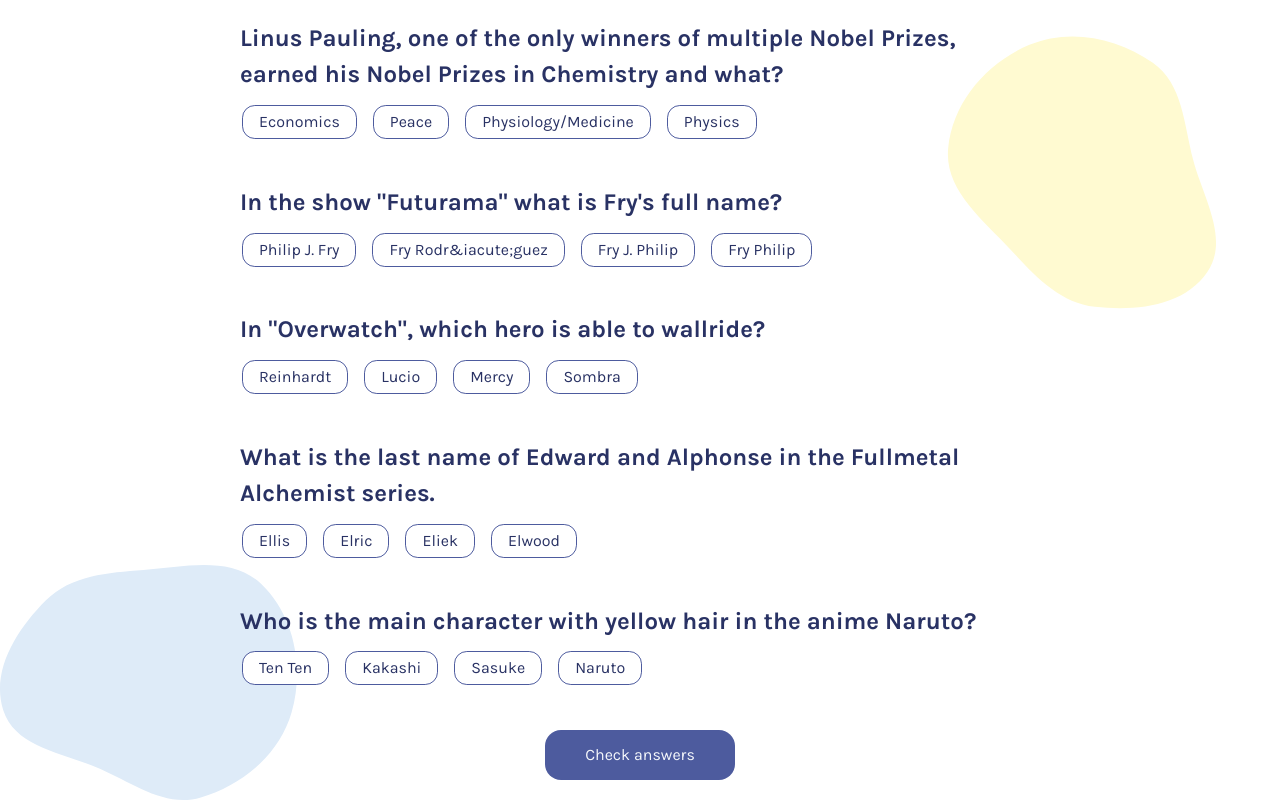
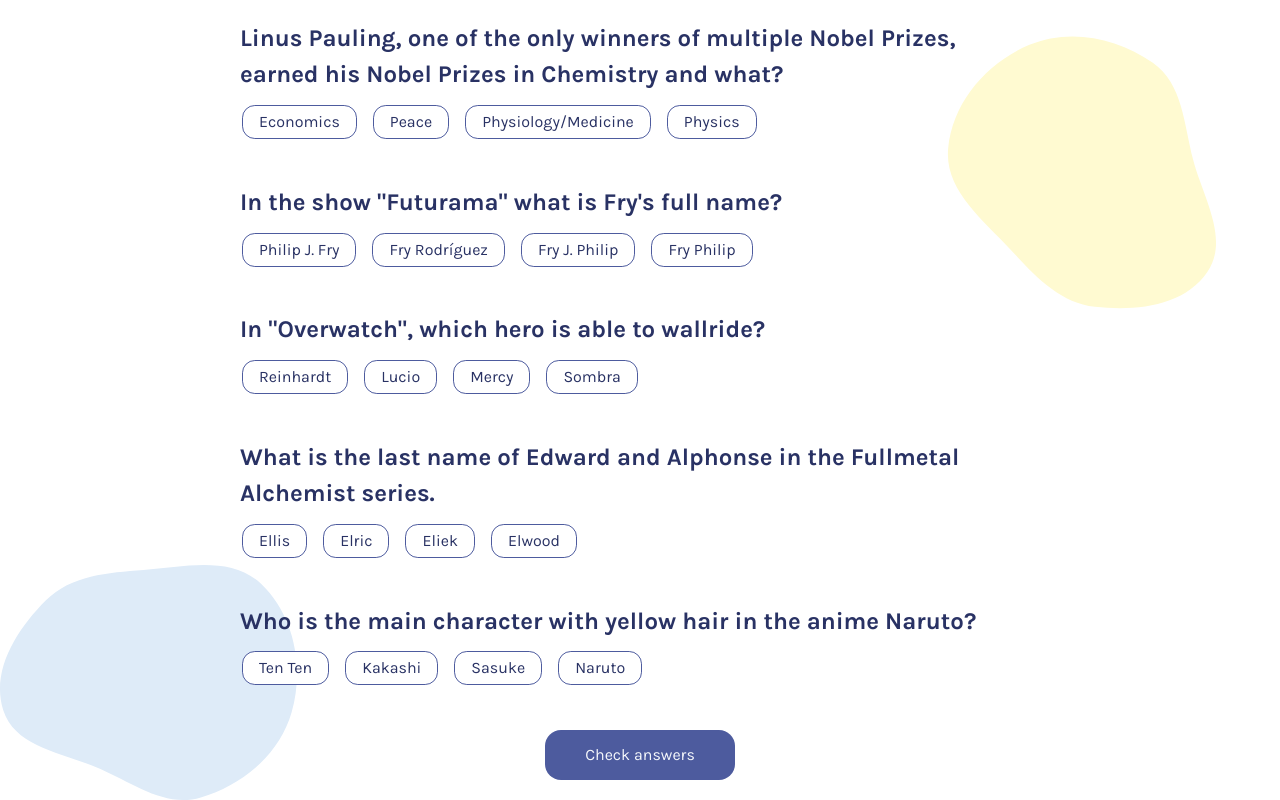
Before and after one commit to helenclx/Scrimba-React-Solo-Projects, a React (Vite) app in the folder 3-quizzical/: page / in a window 1280 px wide. Both pictures are taken after a click on the button "Start quiz". Built offline with nearby package versions, Linux system fonts and the light colour scheme.

Commit message:
Decode HTML entities in options

```diff
--- a/3-quizzical/src/components/Quiz.jsx
+++ b/3-quizzical/src/components/Quiz.jsx
@@ -31,7 +31,7 @@
             return (
                 <span key={j}>
                     <input type="radio" value={option} id={`ans-${i}-${j}`} name={`question-${i}`} className="quiz-option" />
-                    <label htmlFor={`ans-${i}-${j}`}>{option}</label>
+                    <label htmlFor={`ans-${i}-${j}`}>{decode(option)}</label>
                 </span>
             )
         });
```
